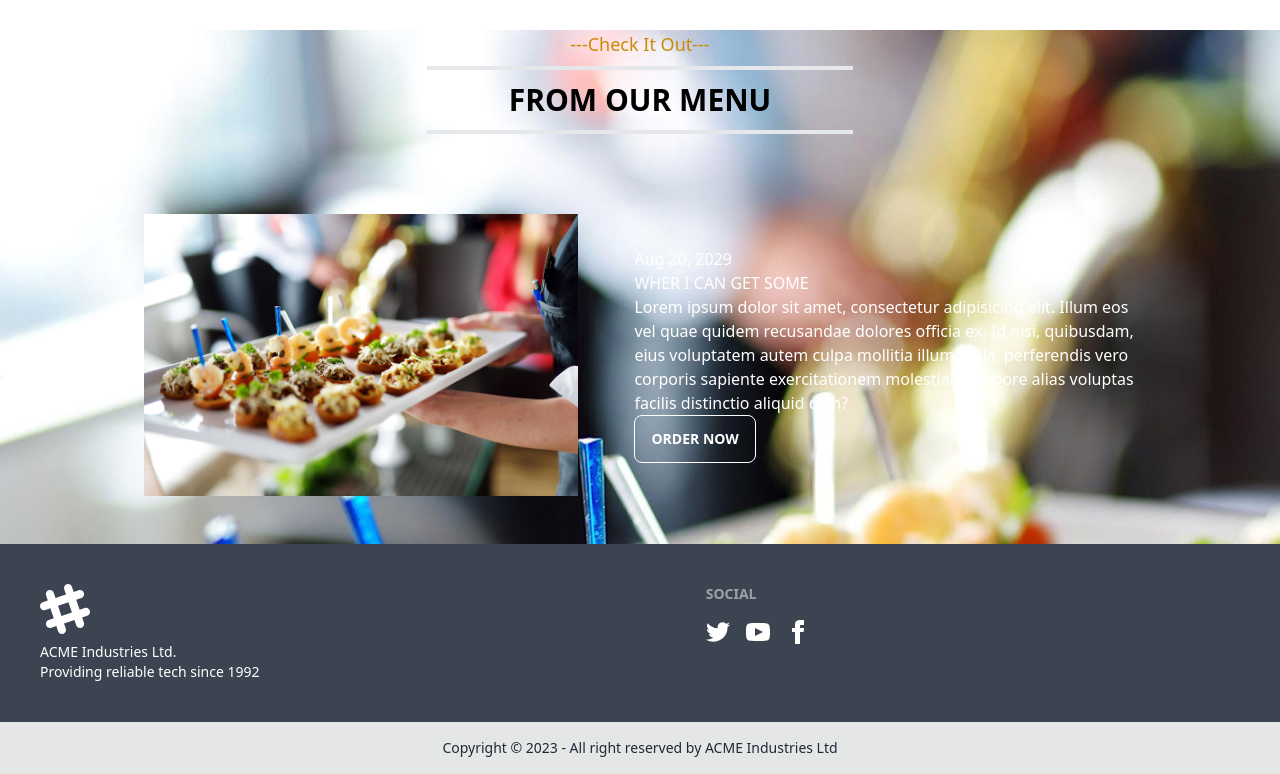
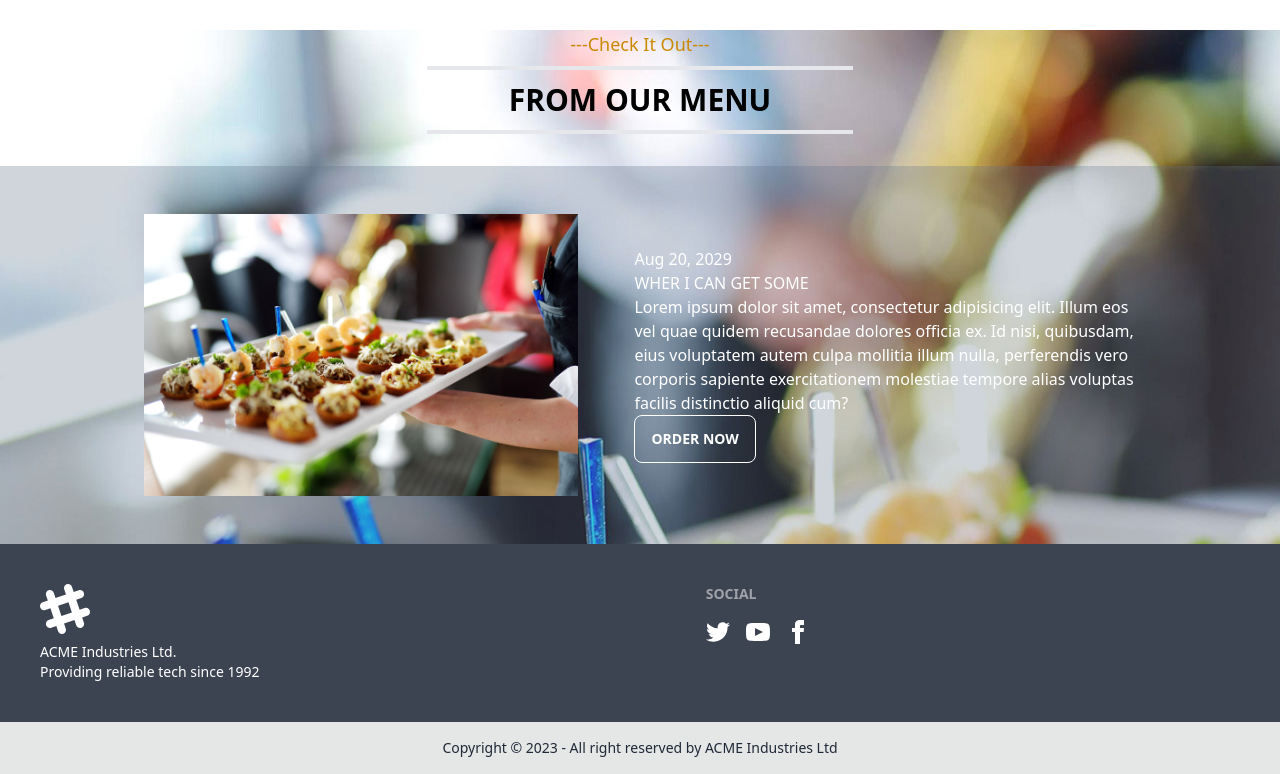
Before and after one commit to mobassherkhandakar/bistro-boss-resturent, a React (Vite) app: page / in a window 1280 px wide. Shown: the part 2624-3398 px from the top of the page. Built offline with nearby package versions, Linux system fonts and the light colour scheme.

Commit message:
futureJob section deging change

```diff
--- a/src/pages/Home/FutureJob/FutureJob.jsx
+++ b/src/pages/Home/FutureJob/FutureJob.jsx
@@ -6,13 +6,13 @@ import fuatur from "../../../assets/home/featured.jpg";
 const FutureJob = () => {
   return (
     <>
-      <div className="bg-future text-white">
+      <div className="bg-future bg-fixed text-white">
         <div className="text-black">
         <SectionTitle subHeading={"Check it out"} heading={"FROM OUR MENU"} />
         </div>
-        <div className="md:flex justify-between items-center gap-4 py-12 px-36">
+        <div className="md:flex  bg-slate-500 bg-opacity-30 justify-between items-center gap-4 py-12 px-36">
           <div>
-            <img src={fuatur} alt="" />
+            <img  src={fuatur} alt="" />
           </div>
           <div className="md:ml-10">
             <p>Aug 20, 2029</p>
```
